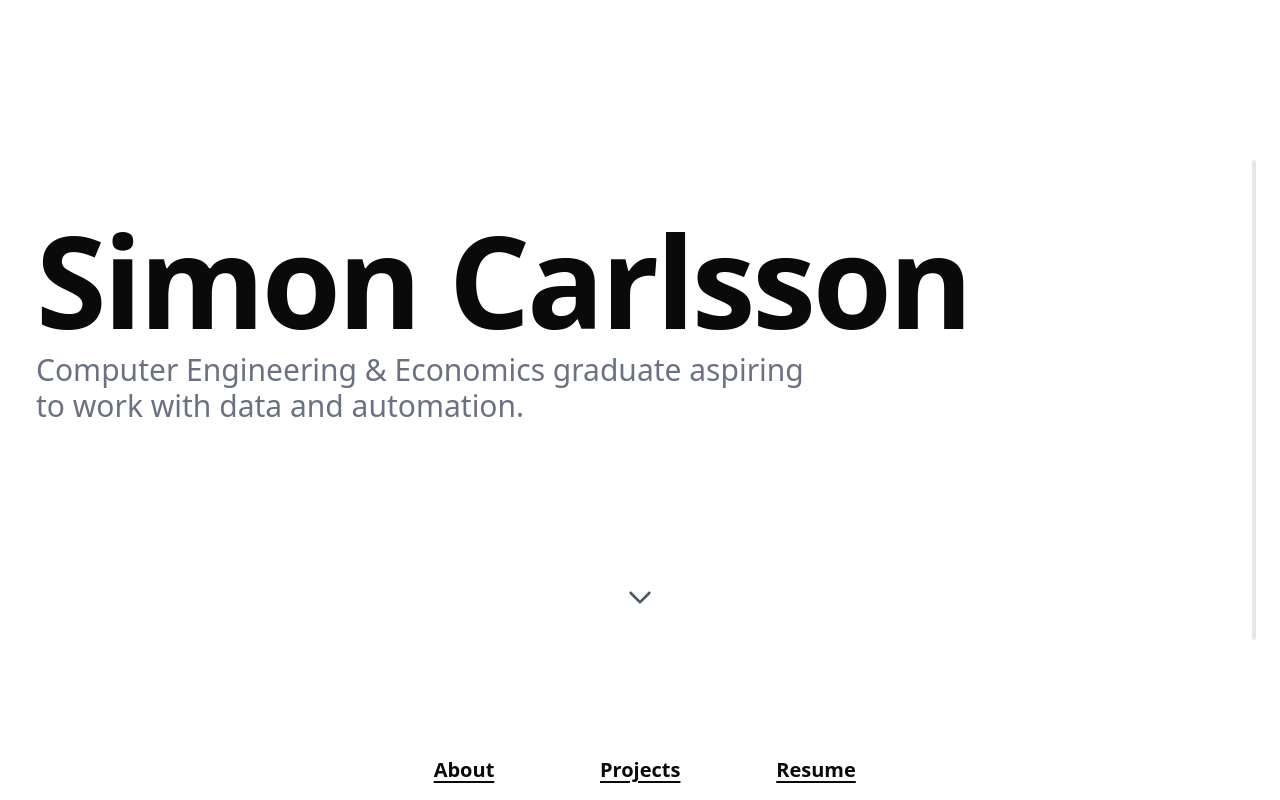
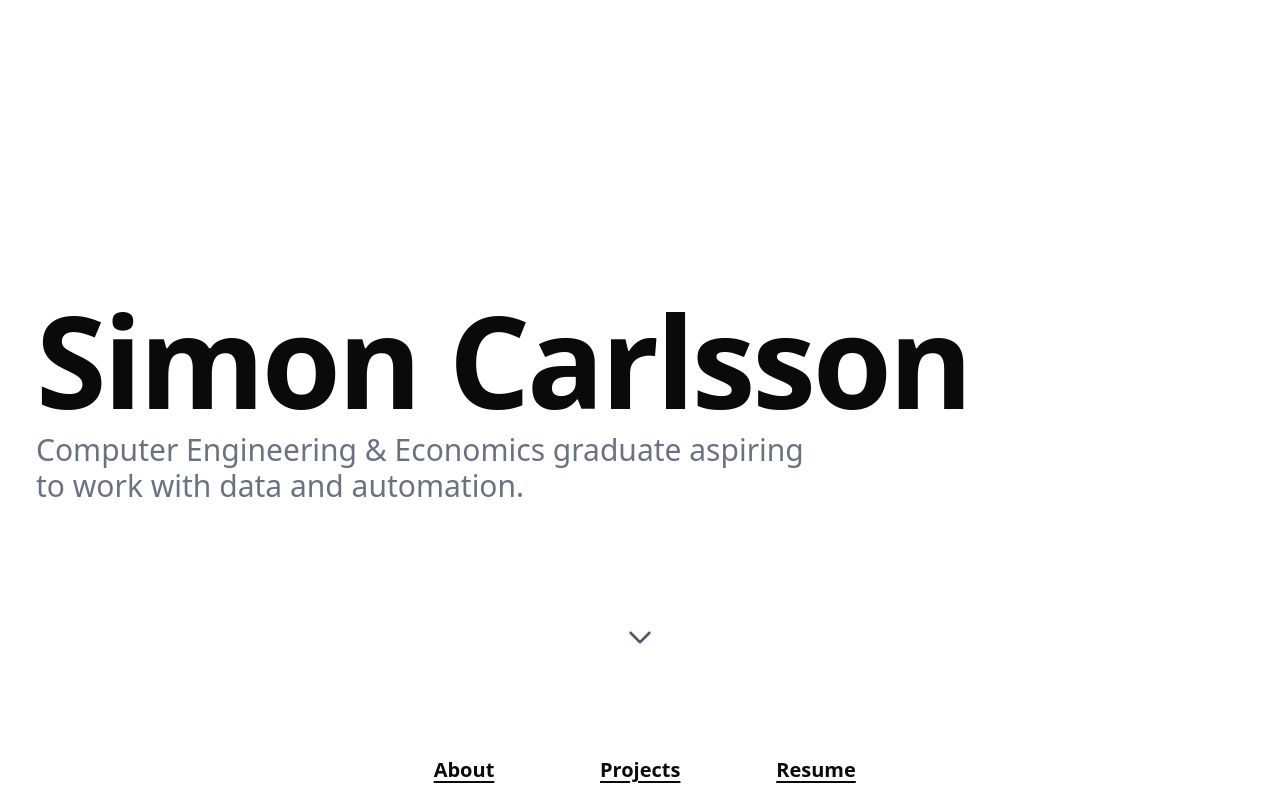
Before and after one commit to SiCarlsson/portfolio-app, a React (Vite) app: page / in a window 1280 px wide. Built offline with nearby package versions, Linux system fonts and the light colour scheme.

Commit message:
Removed desktop sticky scrolling

```diff
--- a/src/App.tsx
+++ b/src/App.tsx
@@ -6,7 +6,7 @@ import ScrollIndicator from "./components/ScrollIndicator"
 const App = () => {
   return (
     <>
-      <div className="h-[100dvh] overflow-y-scroll snap-y snap-mandatory snap-container">
+      <div className="h-[100dvh] overflow-y-scroll snap-y snap-mandatory md:snap-none snap-container">
         <Hero />
         <About />
         <Projects />
--- a/src/components/ScrollIndicator.tsx
+++ b/src/components/ScrollIndicator.tsx
@@ -21,7 +21,7 @@ const ScrollIndicator = () => {
   }, [])
 
   return (
-    <div className="fixed right-2 md:right-6 top-1/2 -translate-y-1/2 h-[60vh] w-1 bg-gray-200 rounded-full z-50">
+    <div className="fixed right-2 md:right-6 top-1/2 -translate-y-1/2 h-[60vh] w-1 bg-gray-200 rounded-full z-50 md:hidden">
       <div
         className="w-full bg-gray-700 rounded-full transition-all duration-200"
         style={{ height: `${scrollProgress}%` }}
--- a/src/components/SectionWrapper.tsx
+++ b/src/components/SectionWrapper.tsx
@@ -6,7 +6,7 @@ interface SectionProps {
 
 const SectionWrapper = ({ children, id, className }: SectionProps) => {
   return (
-    <section id={id} className={`h-[100dvh] snap-start snap-always p-[2vh] overflow-hidden ${className}`}>
+    <section id={id} className={`h-[100dvh] snap-start snap-always md:snap-align-none md:mb-12 p-[2vh] overflow-hidden ${className}`}>
       {children}
     </section>
   )
--- a/src/components/sections/About.tsx
+++ b/src/components/sections/About.tsx
@@ -28,12 +28,10 @@ const About = () => {
             </p>
           </section>
 
-          <section className="mx-auto mt-[-2vh] md:mt-0 md:max-w-lg">
+          <section className="mx-auto mt-[-2vh] md:mt-[-4vh] md:max-w-lg">
             <h3 className="text-lg md:text-2xl mt-[1vh] md:mt-7 text-gray-500 font-light text-center">Experience</h3>
             <TechStacks className="mt-[0.5vh]" />
           </section>
-
-          <ScrollArrow href="#projects" className="hidden md:block mt-[3vh] md:mt-12" />
 
           <footer className="w-[90%] mx-auto md:w-[50%]">
             <SocialLinks />
--- a/src/components/sections/Hero.tsx
+++ b/src/components/sections/Hero.tsx
@@ -5,7 +5,7 @@ import SectionWrapper from "../SectionWrapper"
 const Hero = () => {
   return (
     <SectionWrapper id="hero" className="bg-white flex flex-col justify-between">
-      <div className="mt-[25vh] px-4 md:px-0 md:ml-5">
+      <div className="mt-[25vh] md:mt-[35vh] px-4 md:px-0 md:ml-5">
         <h1 className="text-7xl md:text-9xl font-bold tracking-tight wrap-break-words">Simon Carlsson</h1>
         <h3 className="text-2xl md:text-3xl mt-[1vh] text-gray-500 font-light md:max-w-3xl">Computer Engineering & Economics graduate aspiring to work with data and automation.</h3>
       </div>
```
